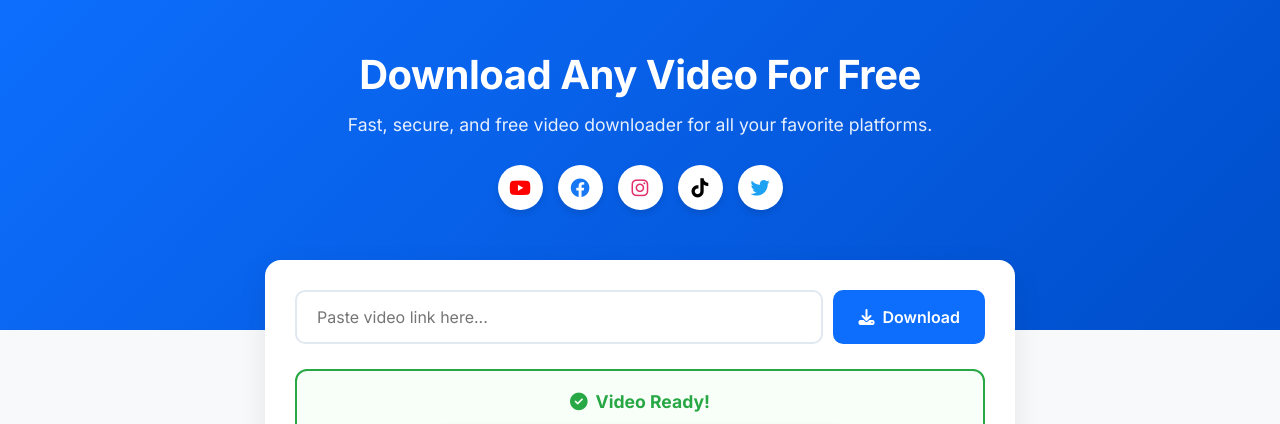
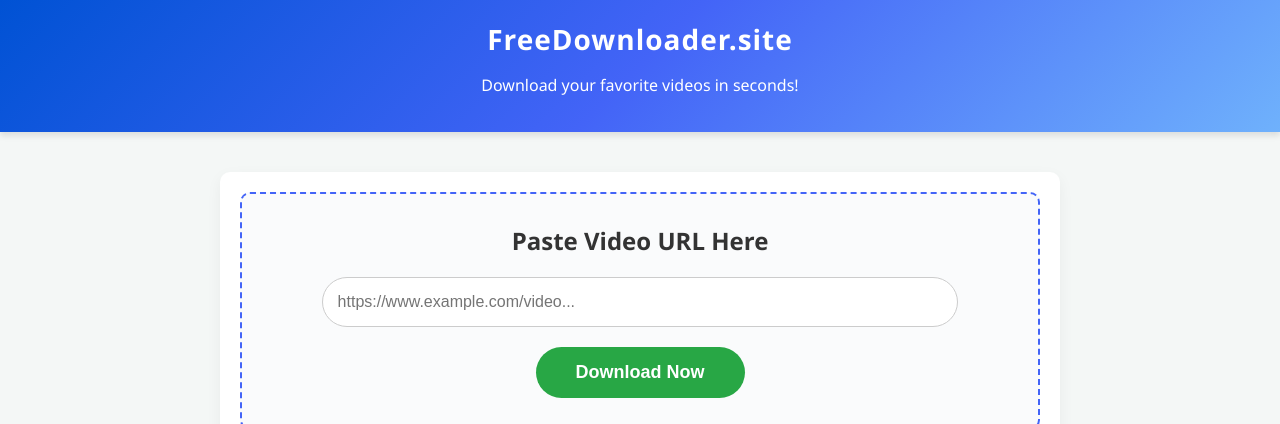
Before and after one commit to hassansaddique15/video-downloader, a Flask app: page / in a window 1280 px wide. Shown: the top 424 px of the page. Run offline with Flask 3, Linux system fonts and the light colour scheme; some libraries are stand-ins or nearby versions.

Commit message:
Update index.html

```diff
--- a/templates/index.html
+++ b/templates/index.html
@@ -1,285 +1,150 @@
-
 <!DOCTYPE html>
 <html lang="en">
 <head>
     <meta charset="UTF-8">
     <meta name="viewport" content="width=device-width, initial-scale=1.0">
-    <title>Download Any Video For Free - Video Downloader</title>
-    <link href="https://fonts.googleapis.com/css2?family=Inter:wght@400;600;700&display=swap" rel="stylesheet">
-    <link rel="stylesheet" href="https://cdnjs.cloudflare.com/ajax/libs/font-awesome/6.4.0/css/all.min.css">
-
+    <title>FreeDownloader.site - Fast & Secure Video Downloader</title>
     <style>
-        * {
-            box-sizing: border-box;
+        body {
+            font-family: 'Segoe UI', Tahoma, Geneva, Verdana, sans-serif;
+            background-color: #f4f7f6;
+            color: #333;
             margin: 0;
             padding: 0;
-            font-family: 'Inter', sans-serif;
         }
-
-        body {
-            background-color: #f8f9fa;
-            color: #333;
-            display: flex;
-            flex-direction: column;
-            min-height: 100vh;
+        header {
+            background: linear-gradient(135deg, #0052D4, #4364F7, #6FB1FC);
+            color: white;
+            padding: 20px 0;
+            text-align: center;
+            box-shadow: 0 4px 6px rgba(0,0,0,0.1);
         }
-
-        /* Top Blue Header Banner Section */
-        .header-banner {
-            background: linear-gradient(135deg, #0d6efd 0%, #004ecb 100%);
-            color: white;
+        header h1 {
+            margin: 0;
+            font-size: 28px;
+            letter-spacing: 1px;
+        }
+        .container {
+            max-width: 800px;
+            margin: 40px auto;
+            padding: 20px;
+            background: white;
+            border-radius: 10px;
+            box-shadow: 0 5px 15px rgba(0,0,0,0.05);
+        }
+        .download-section {
             text-align: center;
-            padding: 50px 20px 100px 20px;
-        }
-
-        .header-banner h1 {
-            font-size: 2.5rem;
-            font-weight: 700;
-            margin-bottom: 15px;
-            letter-spacing: -0.5px;
-        }
-
-        .header-banner p {
-            font-size: 1.1rem;
-            opacity: 0.9;
+            padding: 30px 20px;
+            border: 2px dashed #4364F7;
+            border-radius: 10px;
+            background-color: #fafbfc;
             margin-bottom: 30px;
         }
-
-        /* Social Media Brand Icons */
-        .social-icons {
-            display: flex;
-            justify-content: center;
-            gap: 15px;
+        .download-section input[type="text"] {
+            width: 80%;
+            padding: 15px;
+            font-size: 16px;
+            border: 1px solid #ccc;
+            border-radius: 50px;
             margin-bottom: 20px;
+            outline: none;
         }
-
-        .social-icons a {
-            width: 45px;
-            height: 45px;
-            background: white;
-            border-radius: 50%;
-            display: flex;
-            align-items: center;
-            justify-content: center;
-            font-size: 1.2rem;
-            text-decoration: none;
-            transition: transform 0.2s, box-shadow 0.2s;
-            box-shadow: 0 4px 6px rgba(0,0,0,0.1);
-        }
-
-        .social-icons a:hover {
-            transform: translateY(-3px);
-        }
-
-        .social-icons .fa-youtube { color: #ff0000; }
-        .social-icons .fa-facebook { color: #1877f2; }
-        .social-icons .fa-instagram { color: #e1306c; }
-        .social-icons .fa-tiktok { color: #000000; }
-        .social-icons .fa-twitter { color: #1da1f2; }
-
-        /* Main Container Box */
-        .main-container {
-            max-width: 750px;
-            width: 90%;
-            margin: -70px auto 30px auto;
-            background: white;
-            border-radius: 16px;
-            box-shadow: 0 10px 30px rgba(0,0,0,0.08);
-            padding: 30px;
-            z-index: 10;
-        }
-
-        /* Input Form Layout */
-        .input-group {
-            display: flex;
-            gap: 10px;
-            margin-bottom: 25px;
-        }
-
-        .input-group input {
-            flex: 1;
-            padding: 15px 20px;
-            border: 2px solid #e2e8f0;
-            border-radius: 10px;
-            font-size: 1rem;
-            outline: none;
-            transition: border-color 0.2s;
-        }
-
-        .input-group input:focus {
-            border-color: #0d6efd;
-        }
-
-        .input-group button {
-            background-color: #0d6efd;
+        .download-section button {
+            background-color: #28a745;
             color: white;
             border: none;
-            padding: 0 25px;
-            border-radius: 10px;
-            font-size: 1rem;
-            font-weight: 600;
+            padding: 15px 40px;
+            font-size: 18px;
+            border-radius: 50px;
             cursor: pointer;
-            display: flex;
-            align-items: center;
-            gap: 8px;
-            transition: background-color 0.2s;
+            font-weight: bold;
+            transition: background-color 0.3s;
         }
-
-        .input-group button:hover {
-            background-color: #0056b3;
+        .download-section button:hover {
+            background-color: #218838;
         }
-
-        /* Dynamic Video Ready Box */
-        .result-box {
-            border: 2px solid #28a745;
-            border-radius: 12px;
-            padding: 20px;
-            text-align: center;
-            background-color: #f8fff9;
-            margin-top: 10px;
+        .about-section {
+            background-color: #fdfdfd;
+            padding: 25px;
+            border-radius: 8px;
+            border-left: 5px solid #4364F7;
+            margin-bottom: 40px;
+            line-height: 1.6;
         }
-
-        .status-title {
-            color: #28a745;
-            font-weight: 700;
-            font-size: 1.1rem;
-            margin-bottom: 15px;
-            display: flex;
-            align-items: center;
-            justify-content: center;
-            gap: 8px;
-        }
-
-        .thumbnail-container {
-            max-width: 400px;
-            margin: 0 auto 15px auto;
-            border-radius: 10px;
-            overflow: hidden;
-            box-shadow: 0 4px 12px rgba(0,0,0,0.15);
-        }
-
-        .thumbnail-container img {
-            width: 100%;
-            display: block;
-        }
-
-        .video-info {
-            font-weight: 600;
-            margin-bottom: 15px;
-            font-size: 1rem;
-            color: #222;
-        }
-
-        /* Big Green Download Button */
-        .download-action-btn {
-            display: inline-flex;
-            align-items: center;
-            justify-content: center;
-            gap: 8px;
-            width: 100%;
-            background-color: #198754;
-            color: white;
-            text-decoration: none;
-            padding: 15px;
-            border-radius: 8px;
-            font-weight: 700;
-            font-size: 1.1rem;
-            transition: background-color 0.2s, transform 0.1s;
-            cursor: pointer;
-        }
-
-        .download-action-btn:hover {
-            background-color: #157347;
-        }
-
-        .download-action-btn:active {
-            transform: scale(0.99);
-        }
-
-        /* Adsterra 300x250 Banner Centered Container */
-        .ad-wrapper {
-            text-align: center;
-            margin: 30px auto;
-            display: flex;
-            justify-content: center;
-            align-items: center;
-            min-height: 250px;
-        }
-
-        /* Footer */
-        footer {
-            text-align: center;
-            padding: 20px;
-            margin-top: auto;
-            color: #777;
-            font-size: 0.9rem;
-            border-top: 1px solid #eee;
-            background: white;
-        }
-
-        @media (max-width: 576px) {
-            .header-banner h1 { font-size: 1.8rem; }
-            .input-group { flex-direction: column; }
-            .input-group button { padding: 15px; justify-content: center; }
-            .main-container { padding: 20px; }
+        .about-section h2 {
+            margin-top: 0;
+            color: #0052D4;
         }
     </style>
-
-    <script src="https://pl30176543.effectivecpmnetwork.com/af/41/81/af41819e29e049173a9116a7f116ff65.js"></script>
 </head>
 <body>
 
-    <div class="header-banner">
-        <h1>Download Any Video For Free</h1>
-        <p>Fast, secure, and free video downloader for all your favorite platforms.</p>
+    <header>
+        <h1>FreeDownloader.site</h1>
+        <p>Download your favorite videos in seconds!</p>
+    </header>
 
-        <div class="social-icons">
-            <a href="#"><i class="fab fa-youtube"></i></a>
-            <a href="#"><i class="fab fa-facebook"></i></a>
-            <a href="#"><i class="fab fa-instagram"></i></a>
-            <a href="#"><i class="fab fa-tiktok"></i></a>
-            <a href="#"><i class="fab fa-twitter"></i></a>
+    <div class="container">
+        <!-- Downloader Tool Area -->
+        <div class="download-section">
+            <h2 style="margin-top:0; color:#333;">Paste Video URL Here</h2>
+            <input type="text" placeholder="https://www.example.com/video...">
+            <br>
+            <button>Download Now</button>
         </div>
+
+        <!-- About Section -->
+        <div class="about-section">
+            <h2>About Us</h2>
+            <p>Hi! I created this Free Video Downloader to solve your downloading problems in seconds. My goal is to provide a fast, secure, and easy-to-use platform so you can save your favorite videos instantly without any hassle.</p>
+            <p>Keeping these servers fast and running smoothly takes a lot of effort and resources. If this tool has made your life easier and saved your valuable time, consider supporting my work. Your contribution helps keep this service 100% free for everyone. Thank you!</p>
+        </div>
+
+        <!-- Support Button Start -->
+        <div style="text-align: center; margin: 40px 0; font-family: sans-serif;">
+            <p style="font-size: 16px; color: #555; margin-bottom: 12px; font-weight: 500;">If this tool saved your time, consider supporting my work!</p>
+            <button onclick="openDonateModal()" style="background: linear-gradient(135deg, #007bff, #00c6ff); color: white; border: none; padding: 14px 30px; font-size: 18px; border-radius: 50px; cursor: pointer; font-weight: bold; box-shadow: 0 4px 15px rgba(0, 198, 255, 0.4); transition: transform 0.2s;">
+                ❤️ Support Our Free Work
+            </button>
+        </div>
+
+        <!-- Support Modal (Pop-up) -->
+        <div id="donateModal" style="display: none; position: fixed; z-index: 1000; left: 0; top: 0; width: 100%; height: 100%; overflow: auto; background-color: rgba(0,0,0,0.7); backdrop-filter: blur(5px);">
+            <div style="background-color: #fff; margin: 10% auto; padding: 25px; border-radius: 15px; width: 90%; max-width: 420px; text-align: center; box-shadow: 0 10px 30px rgba(0,0,0,0.5); font-family: sans-serif; position: relative;">
+                <span onclick="closeDonateModal()" style="position: absolute; top: 15px; right: 20px; font-size: 28px; font-weight: bold; cursor: pointer; color: #888; transition: 0.3s;">&times;</span>
+
+                <h2 style="color: #222; margin-top: 5px; font-size: 24px;">Support Our Work</h2>
+                <p style="color: #666; font-size: 15px; margin-bottom: 25px;">Your support helps keep this server fast and 100% free for everyone!</p>
+
+                <!-- International Users Section -->
+                <div style="background: #f4f8ff; padding: 15px; border-radius: 10px; margin-bottom: 15px; border: 1px solid #d0e1ff; text-align: left;">
+                    <h3 style="margin: 0 0 8px 0; color: #0056b3; font-size: 16px; display: flex; align-items: center;">🌍 International Users</h3>
+                    <p style="margin: 5px 0; font-size: 14px; color: #333;">Send via <b>Skrill</b> to:</p>
+                    <p style="margin: 0; font-size: 15px; font-weight: bold; color: #000; background: #fff; padding: 8px; border-radius: 5px; border: 1px dashed #aaa; text-align: center;">mahmood396@gmail.com</p>
+                </div>
+
+                <!-- Pakistani Users Section -->
+                <div style="background: #f4fff4; padding: 15px; border-radius: 10px; border: 1px solid #cce8cc; text-align: left;">
+                    <h3 style="margin: 0 0 8px 0; color: #28a745; font-size: 16px; display: flex; align-items: center;">🇵🇰 Pakistani Users</h3>
+                    <p style="margin: 5px 0; font-size: 14px; color: #333;"><b>NayaPay:</b></p>
+                    <p style="margin: 0 0 10px 0; font-size: 15px; font-weight: bold; color: #000;">+923135657001</p>
+
+                    <p style="margin: 5px 0; font-size: 14px; color: #333;"><b>JazzCash / EasyPaisa:</b></p>
+                    <p style="margin: 0; font-size: 15px; font-weight: bold; color: #000;">+923135657001</p>
+                </div>
+
+                <p style="font-size: 13px; color: #888; margin-top: 20px;">Thank you for your generosity! ❤️</p>
+            </div>
+        </div>
+
+        <script>
+            function openDonateModal() { document.getElementById('donateModal').style.display = 'block'; }
+            function closeDonateModal() { document.getElementById('donateModal').style.display = 'none'; }
+            window.onclick = function(event) { if (event.target == document.getElementById('donateModal')) { closeDonateModal(); } }
+        </script>
+        <!-- Support Button End -->
+
     </div>
-
-    <div class="main-container">
-        <form action="/download" method="POST" class="input-group">
-            <input type="text" name="url" placeholder="Paste video link here..." required>
-            <button type="submit"><i class="fas fa-download"></i> Download</button>
-        </form>
-
-        <div class="result-box">
-            <div class="status-title">
-                <i class="fas fa-check-circle"></i> Video Ready!
-            </div>
-
-            <div class="thumbnail-container">
-                <img src="https://images.unsplash.com/photo-1611162617213-7d7a39e9b1d7?w=500" alt="Video Thumbnail">
-            </div>
-
-            <div class="video-info">YouTube Video Ready!</div>
-
-            <a href="#" class="download-action-btn">
-                <i class="fas fa-cloud-download-alt"></i> File Ready - Click to Download
-            </a>
-        </div>
-    </div>
-
-    <div class="ad-wrapper">
-        <script>
-            atOptions = {
-                'key' : 'a12c72aeb6e00ec5e2f19a0a55bab44e',
-                'format' : 'iframe',
-                'height' : 250,
-                'width' : 300,
-                'params' : {}
-            };
-        </script>
-        <script src="https://www.highperformanceformat.com/a12c72aeb6e00ec5e2f19a0a55bab44e/invoke.js"></script>
-    </div>
-    <footer>
-        <p>&copy; 2026 Free Video Downloader Network. All rights reserved.</p>
-    </footer>
 
 </body>
 </html>
```
